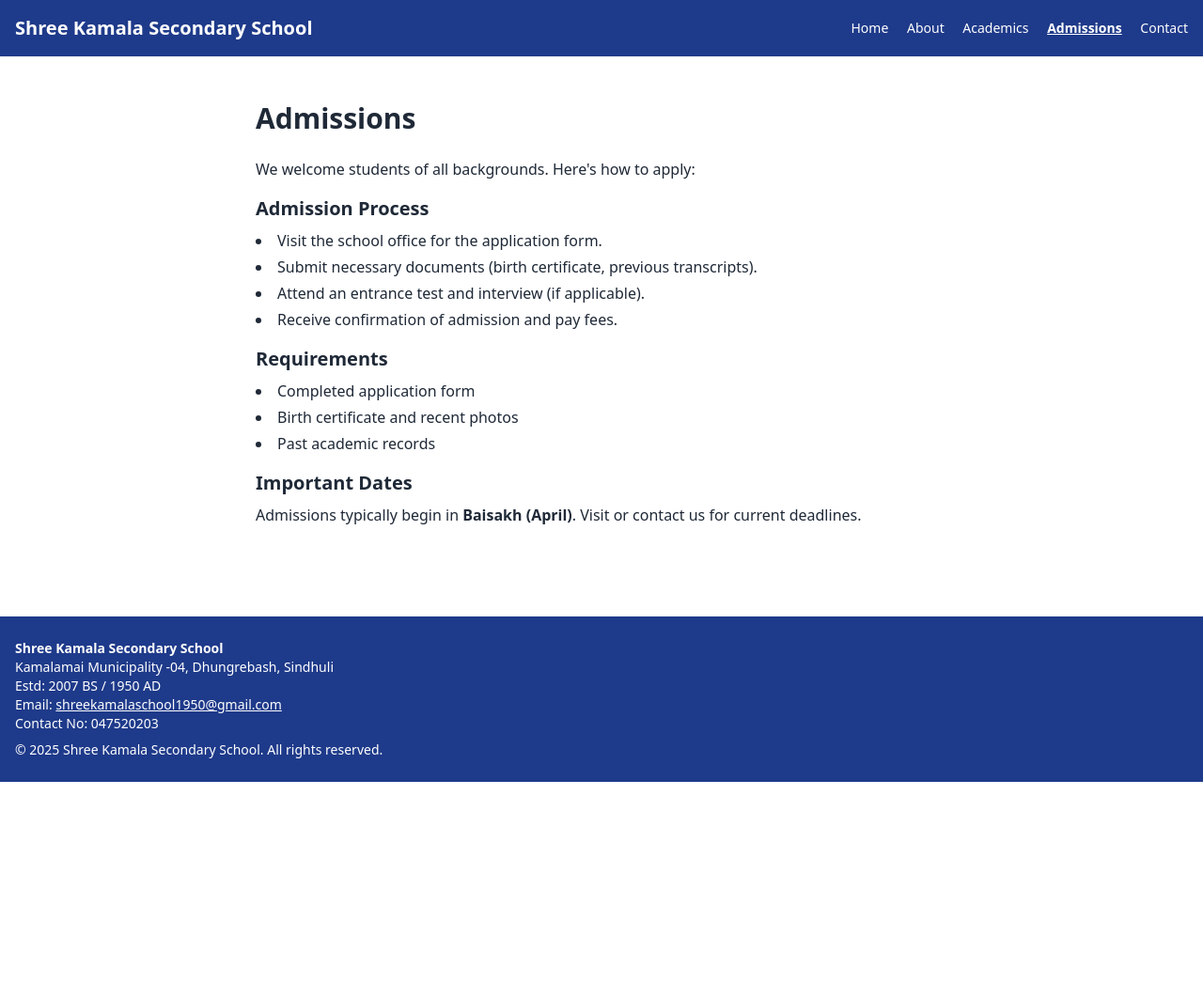
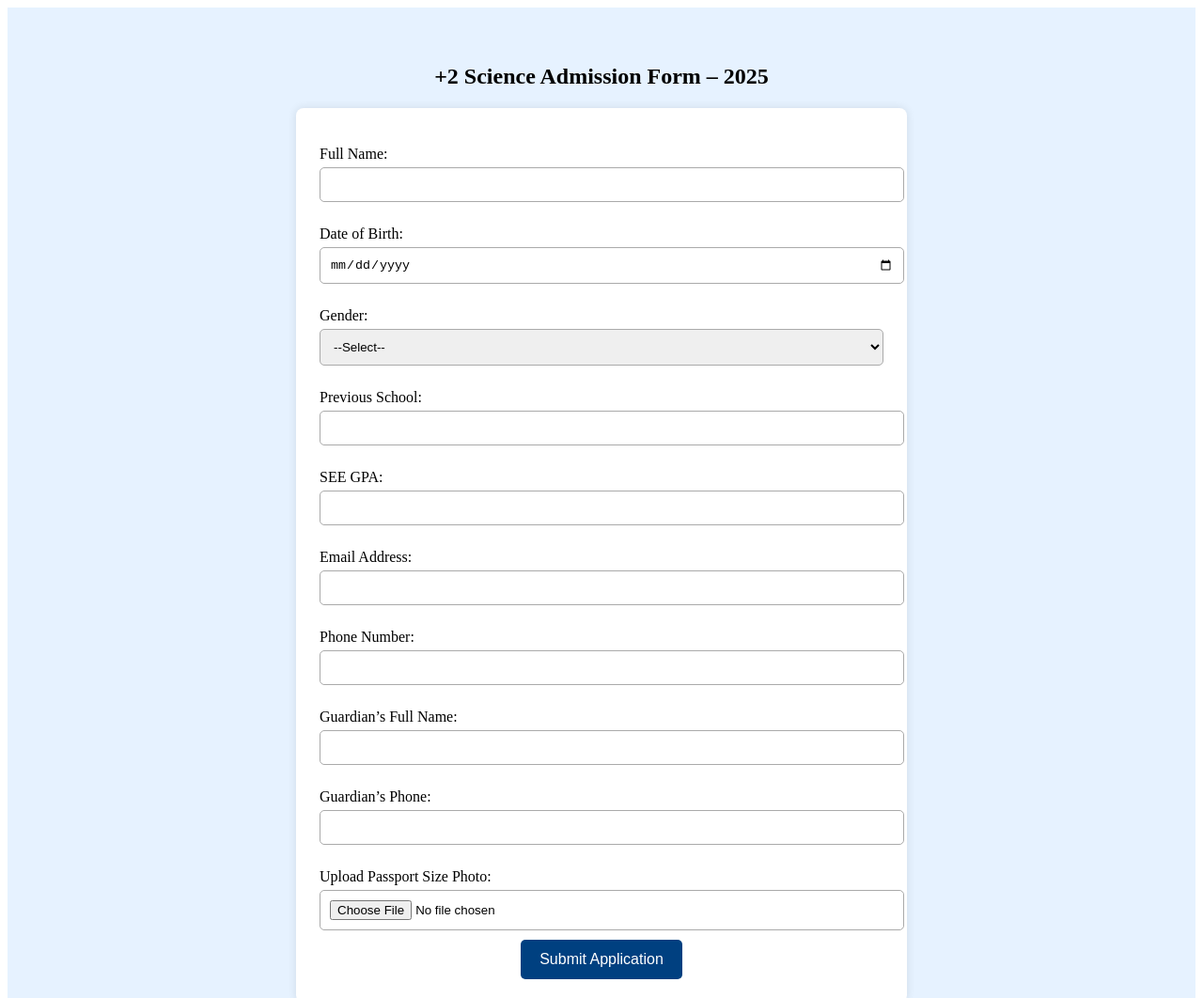
Before and after one commit to shreekamalaschool/kamalaschool, a plain HTML site: page admission.html in a window 1280 px wide. Shown: the top 1062 px of the page at 94% size. Before the commit the page ends 832 px from the top, so only its background shows below. Drawn offline with nearby package versions, Linux system fonts and the light colour scheme.

Commit message:
Add files via upload

```diff
--- a/admission.html
+++ b/admission.html
@@ -3,58 +3,53 @@
 <head>
   <meta charset="UTF-8" />
   <meta name="viewport" content="width=device-width, initial-scale=1.0"/>
-  <title>Admissions - Shree Kamala Secondary School</title>
-  <script src="https://cdn.tailwindcss.com"></script>
+  <title>+2 Science Admission Form 2025</title>
+  <link rel="stylesheet" href="style.css" />
 </head>
-<body class="bg-white text-gray-800 font-sans">
-  <!-- Header -->
-  <header class="bg-blue-900 text-white">
-    <div class="container mx-auto px-4 py-4 flex justify-between items-center">
-      <h1 class="text-xl font-bold">Shree Kamala Secondary School</h1>
-      <nav class="space-x-4 text-sm">
-        <a href="index.html" class="hover:underline">Home</a>
-        <a href="about.html" class="hover:underline">About</a>
-        <a href="academics.html" class="hover:underline">Academics</a>
-        <a href="admissions.html" class="underline font-semibold">Admissions</a>
-        <a href="contact.html" class="hover:underline">Contact</a>
-      </nav>
-    </div>
-  </header>
+<body>
 
-  <!-- Main Content -->
-  <section class="container mx-auto px-4 py-12 max-w-3xl">
-    <h2 class="text-3xl font-bold mb-6">Admissions</h2>
-    <p class="mb-4">We welcome students of all backgrounds. Here's how to apply:</p>
+  <section class="admission-form-section">
+    <h2>+2 Science Admission Form – 2025</h2>
+    <form class="admission-form" action="#" method="post" enctype="multipart/form-data">
 
-    <h3 class="text-xl font-semibold mb-2">Admission Process</h3>
-    <ul class="list-disc list-inside mb-4 space-y-1">
-      <li>Visit the school office for the application form.</li>
-      <li>Submit necessary documents (birth certificate, previous transcripts).</li>
-      <li>Attend an entrance test and interview (if applicable).</li>
-      <li>Receive confirmation of admission and pay fees.</li>
-    </ul>
+      <label for="name">Full Name:</label>
+      <input type="text" id="name" name="name" required />
 
-    <h3 class="text-xl font-semibold mb-2">Requirements</h3>
-    <ul class="list-disc list-inside mb-4 space-y-1">
-      <li>Completed application form</li>
-      <li>Birth certificate and recent photos</li>
-      <li>Past academic records</li>
-    </ul>
+      <label for="dob">Date of Birth:</label>
+      <input type="date" id="dob" name="dob" required />
 
-    <h3 class="text-xl font-semibold mb-2">Important Dates</h3>
-    <p>Admissions typically begin in <strong>Baisakh (April)</strong>. Visit or contact us for current deadlines.</p>
+      <label for="gender">Gender:</label>
+      <select id="gender" name="gender" required>
+        <option value="">--Select--</option>
+        <option value="male">Male</option>
+        <option value="female">Female</option>
+        <option value="other">Other</option>
+      </select>
+
+      <label for="school">Previous School:</label>
+      <input type="text" id="school" name="school" required />
+
+      <label for="gpa">SEE GPA:</label>
+      <input type="text" id="gpa" name="gpa" required />
+
+      <label for="email">Email Address:</label>
+      <input type="email" id="email" name="email" required />
+
+      <label for="phone">Phone Number:</label>
+      <input type="tel" id="phone" name="phone" required />
+
+      <label for="guardian">Guardian’s Full Name:</label>
+      <input type="text" id="guardian" name="guardian" required />
+
+      <label for="guardian-phone">Guardian’s Phone:</label>
+      <input type="tel" id="guardian-phone" name="guardian-phone" required />
+
+      <label for="photo">Upload Passport Size Photo:</label>
+      <input type="file" id="photo" name="photo" accept="image/*" required />
+
+      <button type="submit">Submit Application</button>
+    </form>
   </section>
 
-  <!-- Footer -->
-  <footer class="bg-blue-900 text-white mt-12">
-    <div class="container mx-auto px-4 py-6 text-sm">
-      <p><strong>Shree Kamala Secondary School</strong></p>
-      <p>Kamalamai Municipality -04, Dhungrebash, Sindhuli</p>
-      <p>Estd: 2007 BS / 1950 AD</p>
-      <p>Email: <a href="mailto:shreekamalaschool1950@gmail.com" class="underline">shreekamalaschool1950@gmail.com</a></p>
-      <p>Contact No: 047520203</p>
-      <p class="mt-2">&copy; 2025 Shree Kamala Secondary School. All rights reserved.</p>
-    </div>
-  </footer>
 </body>
 </html>
--- a/style.css
+++ b/style.css
@@ -1,115 +1,44 @@
-/* Reset default browser styles */
-* {
-  margin: 0;
-  padding: 0;
-  box-sizing: border-box;
-}
-
-/* Body styling */
-body {
-  font-family: 'Segoe UI', Tahoma, Geneva, Verdana, sans-serif;
-  background-color: #f9f9f9;
-  color: #333;
-  line-height: 1.6;
-}
-
-/* Container */
-.container {
-  width: 90%;
-  max-width: 1200px;
-  margin: auto;
-  padding: 20px;
-}
-
-/* Header */
-header {
-  background-color: #004080;
-  color: white;
-  padding: 20px 0;
-  text-align: center;
-  box-shadow: 0 2px 4px rgba(0,0,0,0.1);
-}
-
-header h1 {
-  font-size: 2rem;
-}
-
-/* Navigation */
-nav {
-  background-color: #003366;
-  display: flex;
-  justify-content: center;
-  padding: 10px 0;
-}
-
-nav a {
-  color: white;
-  margin: 0 15px;
-  text-decoration: none;
-  font-weight: bold;
-  transition: color 0.3s;
-}
-
-nav a:hover {
-  color: #ffcc00;
-}
-
-/* Sections */
-section {
-  margin: 40px 0;
-}
-
-section h2 {
-  font-size: 1.8rem;
-  color: #004080;
-  margin-bottom: 15px;
-}
-
-section p {
-  font-size: 1rem;
-  margin-bottom: 10px;
-}
-
-/* Footer */
-footer {
-  background-color: #003366;
-  color: white;
-  text-align: center;
-  padding: 15px 0;
-  position: relative;
-  bottom: 0;
-  width: 100%;
-}
-
-/* Teacher section */
-.teachers {
-  display: grid;
-  grid-template-columns: repeat(auto-fit, minmax(250px, 1fr));
-  gap: 20px;
-}
-
-.teacher-card {
-  background-color: white;
-  padding: 15px;
-  border-radius: 10px;
-  box-shadow: 0 2px 6px rgba(0,0,0,0.1);
+/* Admission Form Styling */
+.admission-form-section {
+  padding: 40px 20px;
+  background-color: #e6f2ff;
   text-align: center;
 }
 
-.teacher-card img {
-  width: 100%;
-  max-width: 200px;
-  height: auto;
-  border-radius: 50%;
-  margin-bottom: 10px;
+.admission-form {
+  max-width: 600px;
+  margin: auto;
+  background-color: white;
+  padding: 25px;
+  border-radius: 8px;
+  box-shadow: 0 0 10px rgba(0,0,0,0.1);
 }
 
-.teacher-card h3 {
-  margin: 10px 0 5px;
-  color: #004080;
+.admission-form label {
+  display: block;
+  margin: 15px 0 5px;
+  text-align: left;
 }
 
-.teacher-card p {
-  font-size: 0.95rem;
-  color: #666;
+.admission-form input,
+.admission-form select {
+  width: 100%;
+  padding: 10px;
+  margin-bottom: 10px;
+  border: 1px solid #aaa;
+  border-radius: 5px;
 }
+
+.admission-form button {
+  background-color: #004080;
+  color: white;
+  padding: 12px 20px;
+  border: none;
+  border-radius: 5px;
+  cursor: pointer;
+  font-size: 16px;
+}
+
+.admission-form button:hover {
+  background-color: #003366;
+}
```
